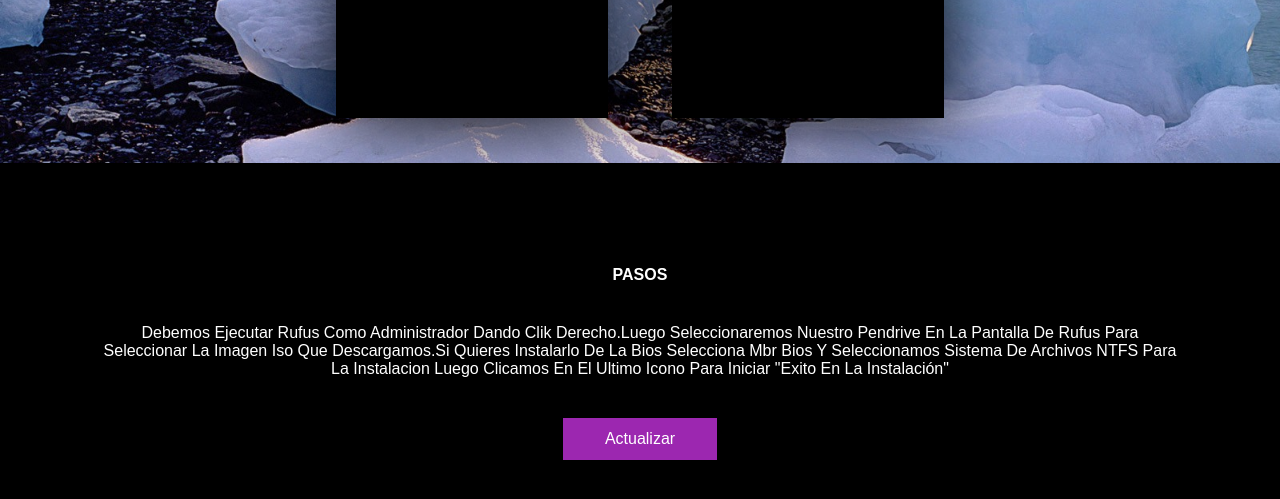
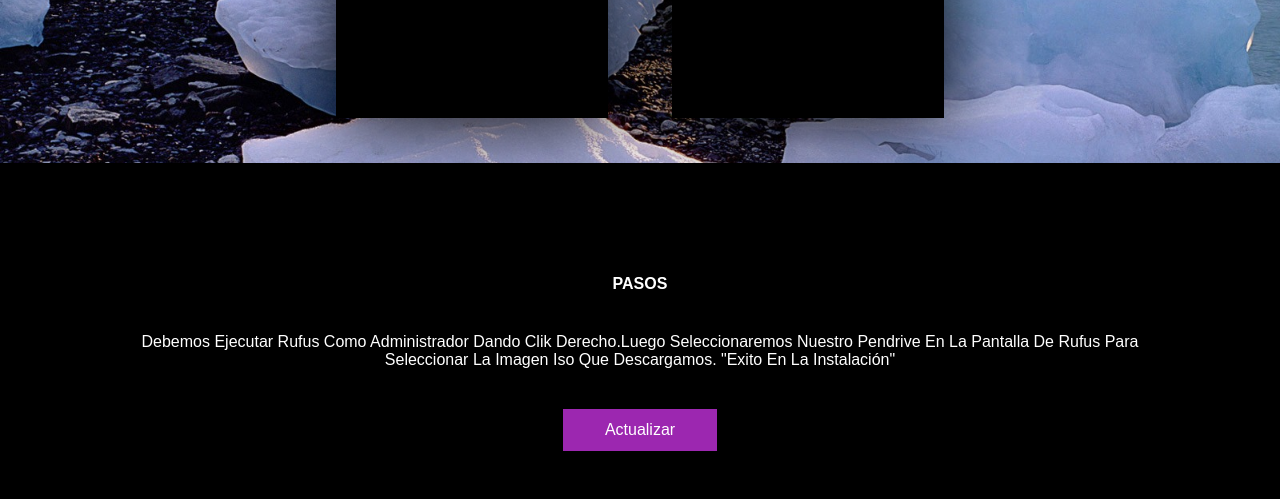
Before and after one commit to Nelson-GT-hub/Nelson--GT.github.io, a plain HTML site: page index.html in a window 1280 px wide. Shown: the part 717-1216 px from the top of the page. Drawn offline with Linux system fonts and the light colour scheme; a web font is replaced by a local one.

Commit message:
index.html

```diff
--- a/index.html
+++ b/index.html
@@ -68,10 +68,8 @@
 
         <h2 class="title">Pasos</h2>
         <p>debemos ejecutar rufus como administrador dando clik derecho.luego seleccionaremos nuestro pendrive en la
-            pantalla de rufus para seleccionar la imagen iso que descargamos.si quieres instalarlo de la bios
-            selecciona
-            mbr bios y seleccionamos sistema de archivos NTFS para la instalacion luego
-            clicamos en el ultimo icono para iniciar "Exito en la instalación"</p>
+            pantalla de rufus para seleccionar la imagen iso que descargamos.
+            "Exito en la Instalación"</p>
 
         <a href= "https://go.microsoft.com/fwlink/?LinkID=799445" class="btn">Actualizar</a>
 
```
